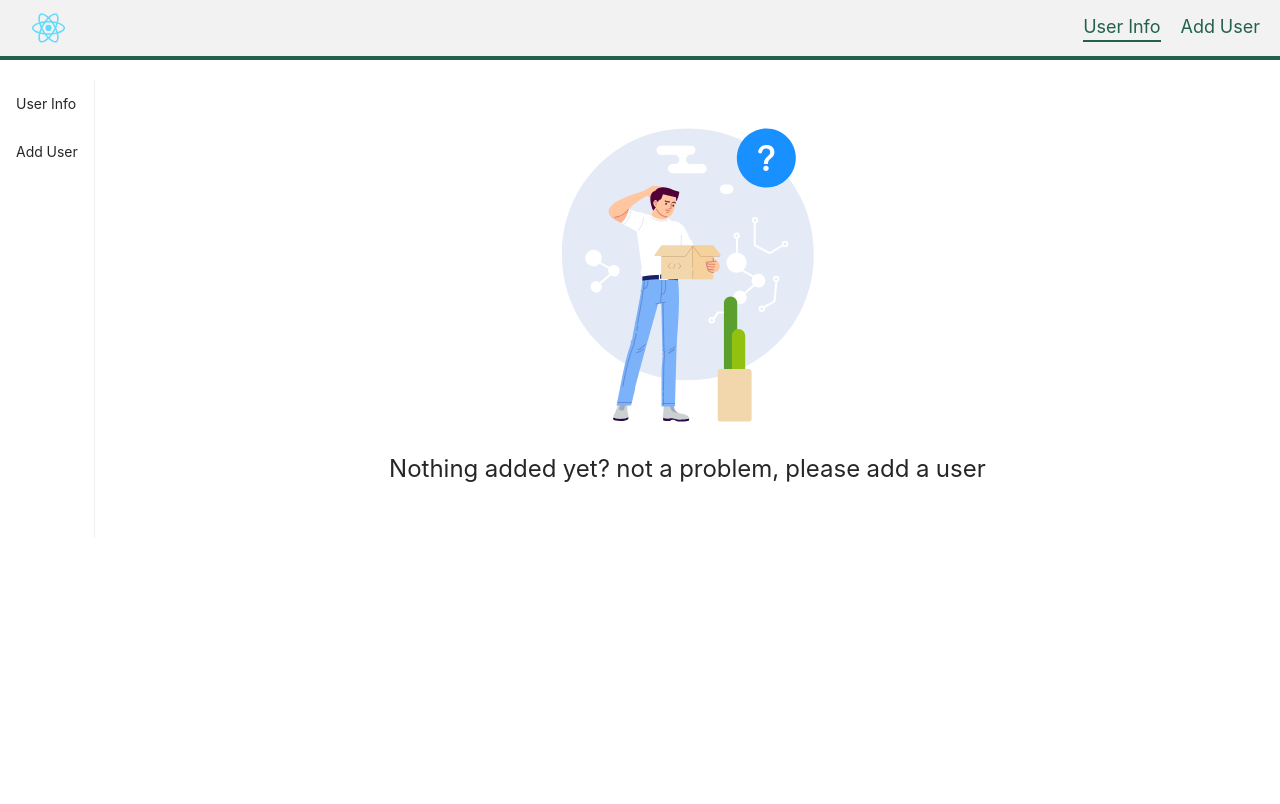
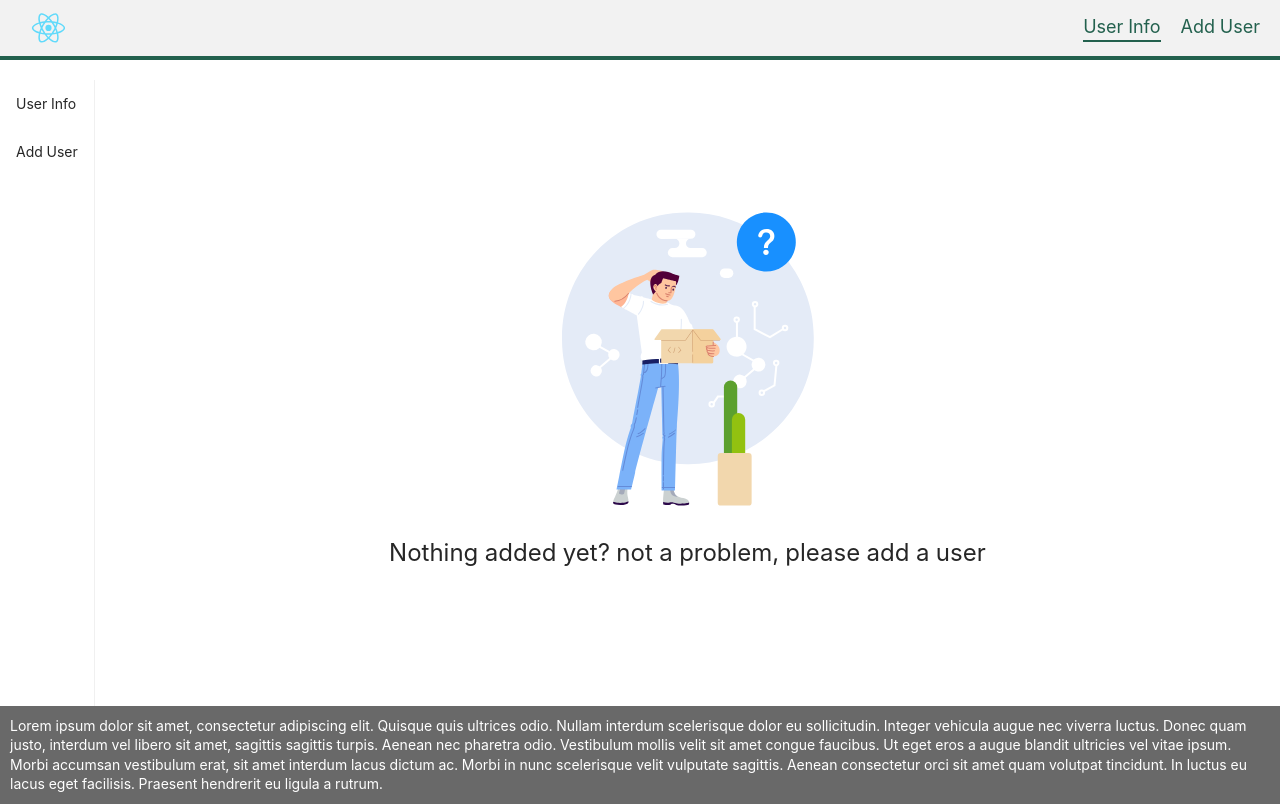
Before and after one commit to ABialoskorski/User, a React (Create React App) app: page /user-profile in a window 1280 px wide. Built offline with nearby package versions, Linux system fonts and the light colour scheme.

Commit message:
sessionStorage added

```diff
--- a/src/App.styles.ts
+++ b/src/App.styles.ts
@@ -1,6 +1,8 @@
 import styled from 'styled-components';
 
 export const AppContainer = styled.div`
+  min-height: 78.2vh;
+  margin-top: 2rem;
   width: 100%;
   display: flex;
   flex-direction: row;
--- a/src/App.tsx
+++ b/src/App.tsx
@@ -15,6 +15,6 @@ export const App: FC = () => (
         <AppRouting />
       </AppContainer>
     </UserContextProvider>
-    {/*<Footer />*/}
+    <Footer />
   </div>
 );
--- a/src/UserContext/UserContext.interface.ts
+++ b/src/UserContext/UserContext.interface.ts
@@ -6,7 +6,7 @@ export interface UserFormData {
   lastName: string;
   email?: string;
   phone?: string;
-  birthday?: Moment;
+  birthday?: Moment | null;
   about?: string;
   avatar?: string;
 }
--- a/src/UserContext/UserContext.tsx
+++ b/src/UserContext/UserContext.tsx
@@ -1,8 +1,19 @@
 import { createContext, useContext, useState } from 'react';
 import { UserContextProviderInterface, UserFormData, UseUser } from './UserContext.interface';
+import moment from 'moment';
 
 export const useUser = (): UseUser => {
-  const [user, setUser] = useState<UserFormData>({} as UserFormData);
+  const userStorage =
+    typeof sessionStorage.getItem('user') === 'string' ? JSON.parse(sessionStorage.getItem('user') as string) : {};
+
+  const sessionUser: UserFormData | {} = Object.values(userStorage).length
+    ? {
+        ...userStorage,
+        birthday: userStorage.birthday ? moment(userStorage.birthday) : null,
+      }
+    : {};
+
+  const [user, setUser] = useState<UserFormData>(sessionUser as UserFormData);
 
   return {
     user,
--- a/src/UserForm/UserForm.tsx
+++ b/src/UserForm/UserForm.tsx
@@ -21,14 +21,17 @@ export const UserForm: FC = () => {
     errors,
     formState: { isDirty },
   } = useFormContext();
+
   const {
     setUser,
     user: { firstName, lastName, email, phone, birthday, about, avatar },
   } = useUserContext();
+
   const { checkIfDateIsTooOld } = useDateValidation();
 
   const onSubmit = (data: UserFormData) => {
     setUser(data);
+    sessionStorage.setItem('user', JSON.stringify(data));
     history.push(`/${Routes.USER_PROFILE}`);
   };
 
@@ -109,7 +112,12 @@ export const UserForm: FC = () => {
         </div>
         <div>
           <Label htmlFor='avatar'>Avatar URL</Label>
-          <Controller control={control} name='avatar' defaultValue={avatar} render={(props) => <Input {...{ ...props }} />} />
+          <Controller
+            control={control}
+            name='avatar'
+            defaultValue={avatar}
+            render={(props) => <Input {...{ ...props }} />}
+          />
           {isDirty && !watch('avatar') && <S.P>consider adding also a cool avatar :)</S.P>}
         </div>
         <ButtonContainer>
--- a/src/UserProfile/UserProfile.styles.ts
+++ b/src/UserProfile/UserProfile.styles.ts
@@ -10,8 +10,13 @@ export const UserContainer = styled.div`
 `;
 
 export const Avatar = styled.img`
-  height: 24rem;
-  width: 24rem;
+  height: 32rem;
+  width: 32rem;
+  margin-bottom: 2rem;
+  @media screen and (max-width: 500px) {
+    height: 24rem;
+    width: 24rem;
+  }
 `;
 
 export const Description = styled.span`
--- a/src/common/UI/cssVariables.ts
+++ b/src/common/UI/cssVariables.ts
@@ -2,7 +2,7 @@ export const FontSize = {
   regular: '1.6rem',
 };
 
-export const lineHeightDefault = '2.7rem';
+export const lineHeight = '2.7rem';
 
 export const Colors = {
   white: '#ffffff',
@@ -12,19 +12,3 @@ export const Colors = {
   lightGrey: '#f2f2f2',
   grey: '#696969',
 };
-
-export const size = {
-  small: 320,
-  medium: 600,
-  large: 1026,
-  xl: 1280,
-  xxl: 1440,
-};
-
-export const device = {
-  small: `(min-width: ${size.small}px) and (max-width: ${size.medium - 1}px)`,
-  medium: `(min-width: ${size.medium}px) and (max-width: ${size.large - 1}px)`,
-  large: `(min-width: ${size.large}px) and (max-width: ${size.xl - 1}px)`,
-  xl: `(min-width: ${size.xl}px) and (max-width: ${size.xxl - 1}px)`,
-  xxl: `(min-width: ${size.xxl}px)`,
-};
--- a/src/common/UI/forms.styles.ts
+++ b/src/common/UI/forms.styles.ts
@@ -1,6 +1,6 @@
 import styled, { css } from 'styled-components';
 import { DatePicker as DatepickerAnt, Input as InputAnt, InputNumber as InputNumberAnt } from 'antd';
-import { Colors, FontSize, lineHeightDefault } from './cssVariables';
+import { Colors, FontSize, lineHeight } from './cssVariables';
 
 interface ErrorLabelProps {
   iserror?: boolean;
@@ -8,7 +8,7 @@ interface ErrorLabelProps {
 
 export const defaultText = css`
   font-size: ${FontSize.regular};
-  line-height: ${lineHeightDefault};
+  line-height: ${lineHeight};
   font-weight: 400;
 `;
 
--- a/src/common/UI/global.styles.ts
+++ b/src/common/UI/global.styles.ts
@@ -11,7 +11,7 @@ body {
   'Droid Sans', 'Helvetica Neue', sans-serif;
   font-size: 1.8rem;
   line-height: 1.4;
-  height: 100vh;
+  height: 100%;
 
   -webkit-font-smoothing: antialiased;
   -moz-osx-font-smoothing: grayscale;
--- a/src/common/components/Footer/Footer.styles.ts
+++ b/src/common/components/Footer/Footer.styles.ts
@@ -2,9 +2,7 @@ import styled from 'styled-components';
 import { Colors } from '../../UI/cssVariables';
 
 export const FooterStyled = styled.footer`
-  position: absolute;
-  left: 0;
-  bottom: 0;
+  margin-top: auto;
   display: flex;
   width: 100%;
   color: ${Colors.white};
--- a/src/common/components/Navigation/Header/Header.styles.ts
+++ b/src/common/components/Navigation/Header/Header.styles.ts
@@ -11,7 +11,6 @@ export const Nav = styled.nav`
   justify-content: space-between;
   height: 6rem;
   padding: 2rem;
-  margin-bottom: 2rem;
   align-items: center;
   background-color: ${Colors.lightGrey};
   border-bottom: 0.4rem solid ${Colors.primary};
--- a/src/common/components/Navigation/SideMenu/SideMenu.tsx
+++ b/src/common/components/Navigation/SideMenu/SideMenu.tsx
@@ -19,7 +19,7 @@ export const SideMenu = () => {
   const { headerLinks } = useNavigation();
   const items: MenuItem[] = headerLinks.map(({ route, title, icon }) =>
     getItem(
-      <Link to={`/${route}`} key={title}>
+      <Link to={`/${route}`} key={route}>
         {title}
       </Link>,
       'link',
```
